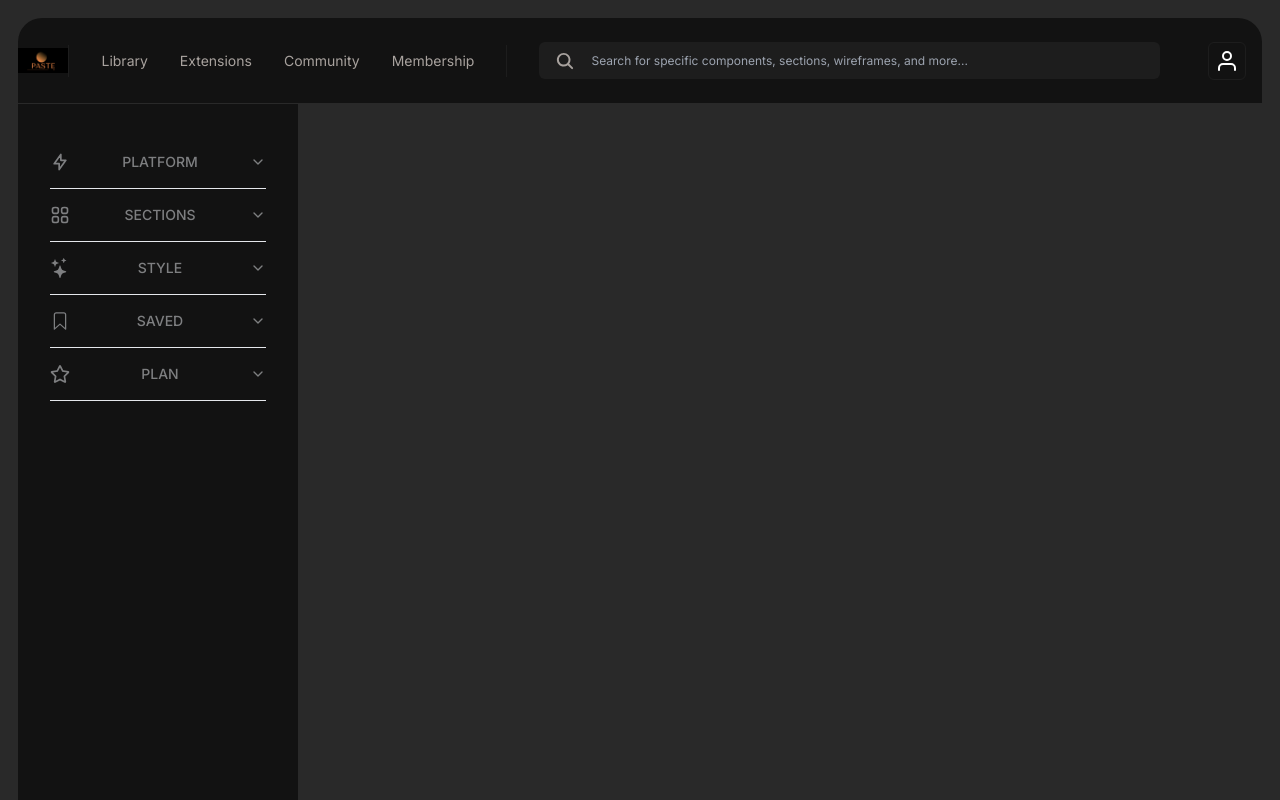
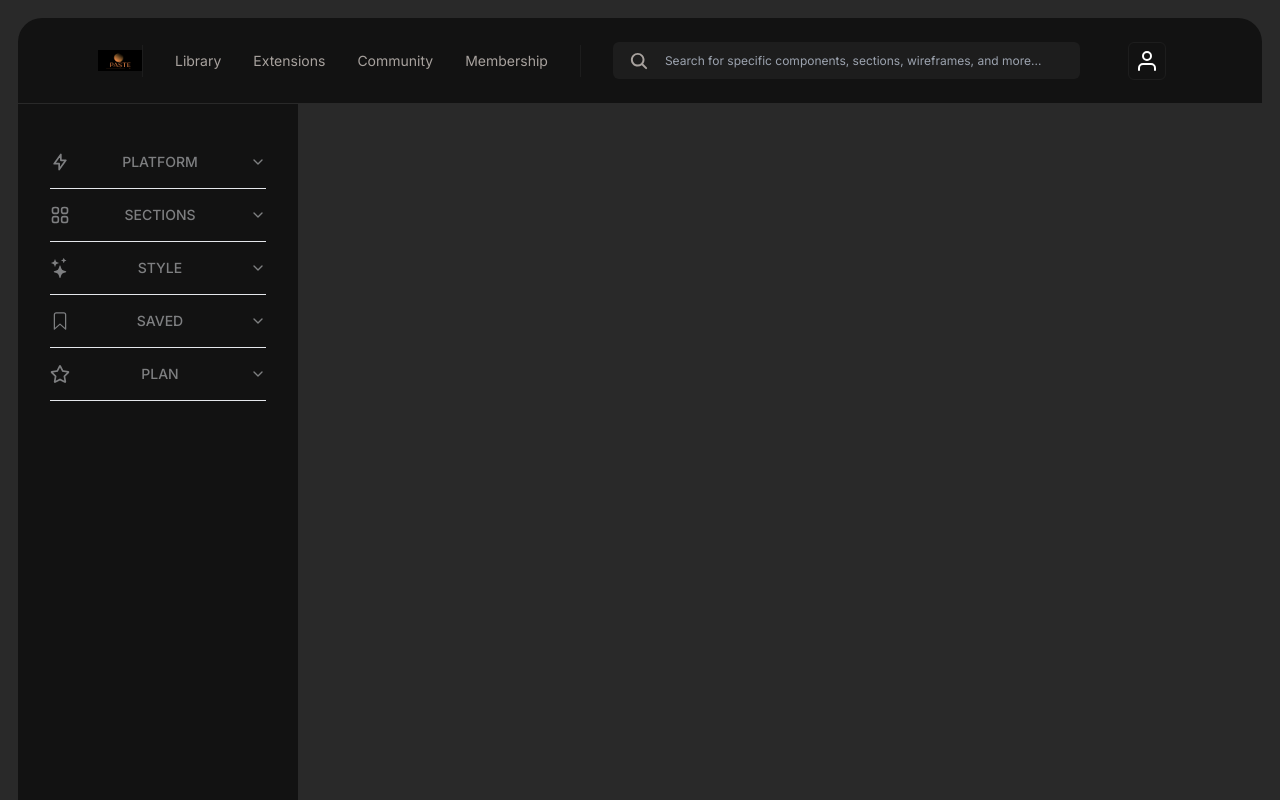
Before and after one commit to Valtkf/PasteUI, a Next.js app: page / in a window 1280 px wide. Shown: the top 800 px of the page. Built offline with nearby package versions, Linux system fonts and the light colour scheme.

Commit message:
♻️ F0: refactoring

```diff
--- a/src/app/components/navbar/Navbar.tsx
+++ b/src/app/components/navbar/Navbar.tsx
@@ -5,7 +5,7 @@ import { FiUser } from "react-icons/fi";
 
 export default function Navbar() {
   return (
-    <div className="rounded-t-3xl bg-[#121212]">
+    <div className="px-20 rounded-t-3xl bg-[#121212]">
       <div className="flex h-[85px] justify-start items-center">
         <div className=" w-[96px]  ">
           <Image src={logopaste} alt="" />
--- a/src/app/components/sidebar/Sidebar.tsx
+++ b/src/app/components/sidebar/Sidebar.tsx
@@ -3,7 +3,7 @@ import {
   AccordionContent,
   AccordionItem,
   AccordionTrigger,
-} from "@/components/ui/accordion";
+} from "@/app/components/ui/accordion";
 import React from "react";
 import { motion } from "framer-motion";
 import { TbBolt } from "react-icons/tb";
```
Also changed, not shown: src/app/components/ui/accordion.tsx (renamed from src/components/ui/accordion.tsx).
